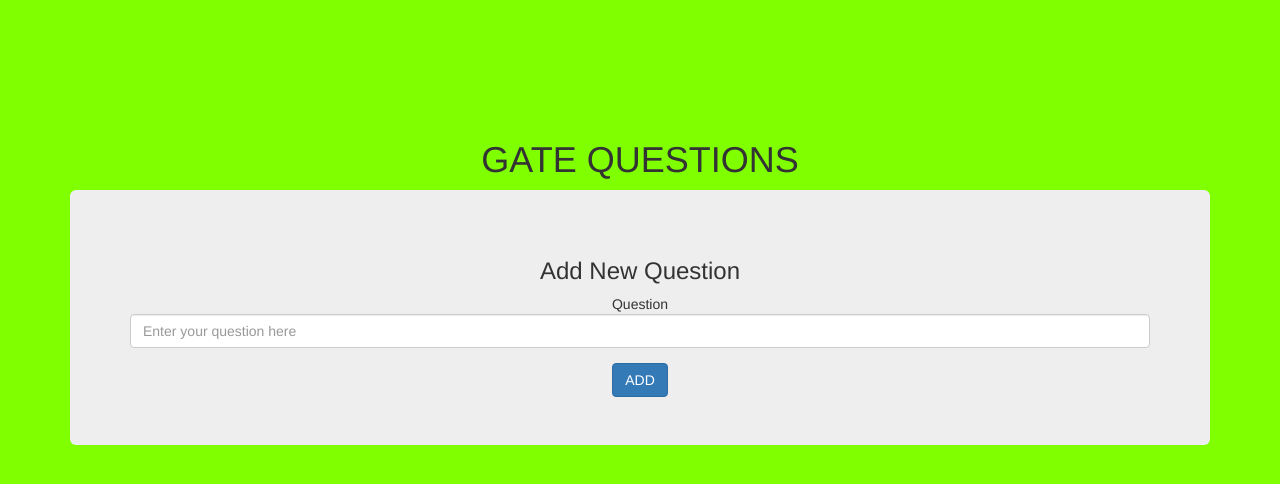
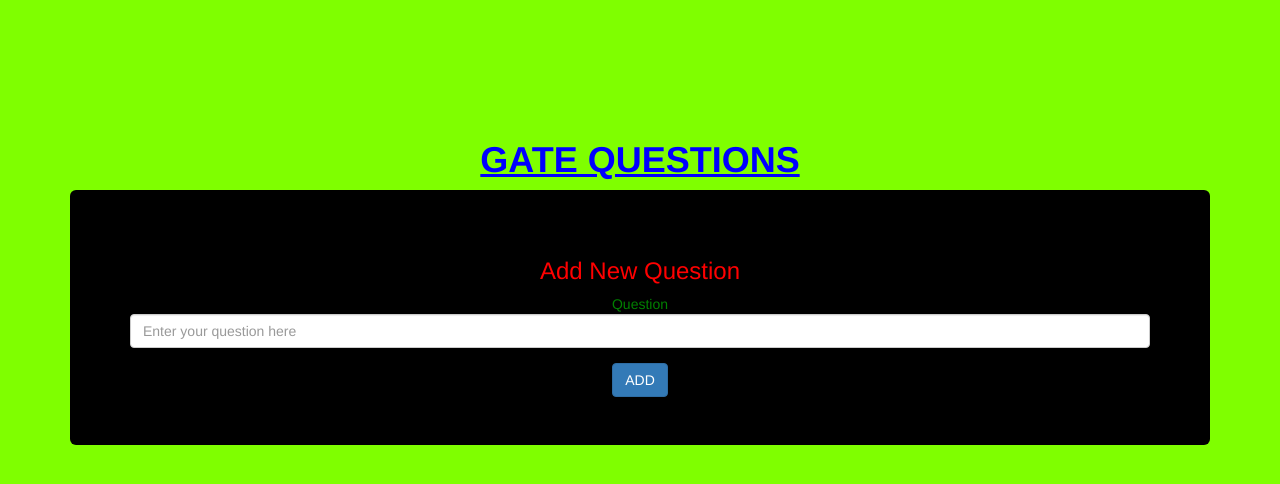
Before and after one commit to Jaswantsinghh/Gate_forum_web_app, a PHP site: page /question.php in a window 1280 px wide. Shown: the top 484 px of the page. Run offline with PHP 8.4, Linux system fonts and the light colour scheme.

Commit message:
Update question.php

```diff
--- a/question.php
+++ b/question.php
@@ -3,22 +3,22 @@
     <head>
 
         <mata charset= "utf-8"></mata>
-        <title> GATE </title>
+        <title> GATE FORUM </title>
         <link rel="stylesheet" href="https://maxcdn.bootstrapcdn.com/bootstrap/3.3.7/css/bootstrap.min.css" integrity="sha384-BVYiiSIFeK1dGmJRAkycuHAHRg32OmUcww7on3RYdg4Va+PmSTsz/K68vbdEjh4u" crossorigin="anonymous">
 
     </head>
     <body style="background-color: #7FFF00">
           <br><br><br><br><br><br>
-        <div class="container text-center ">
-            <h1> GATE QUESTIONS</h1>
-            <div class="jumbotron">
-                <h3>Add New Question </h3>
+        <div class="container text-center">
+            <h1 style="color: blue;"><u><b> GATE QUESTIONS</b></u></h1>
+            <div class="jumbotron" style="background-color: black;">
+                <h3 style="color: red;">Add New Question </h3>
                 <form method="post" action="addquestion.php">
                     <div class ="form-group">
-                       <lable>Question</lable>
+                       <lable style="color: green;">Question</lable>
                         <input type="text" name="ques" class="form-control" placeholder="Enter your question here" required>
                     </div>
-                 <!--   <div class ="form-group">
+                   <!-- <div class ="form-group">
                         <lable>Your Name</lable>
                         <input type="text" name="nm" class="form-control" placeholder="Enter your name" required>
                     </div>
```
